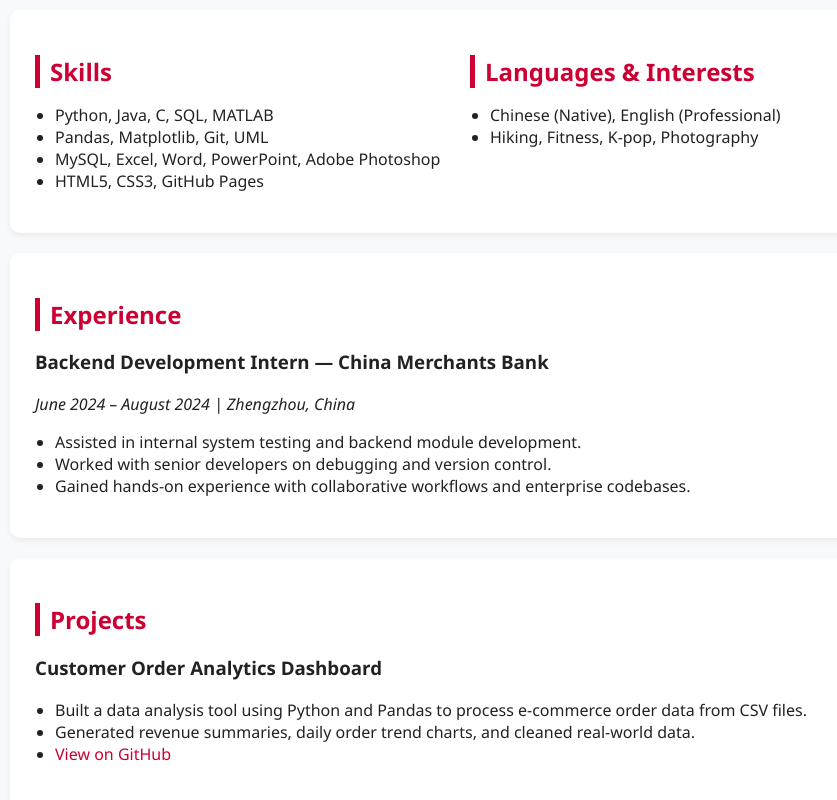
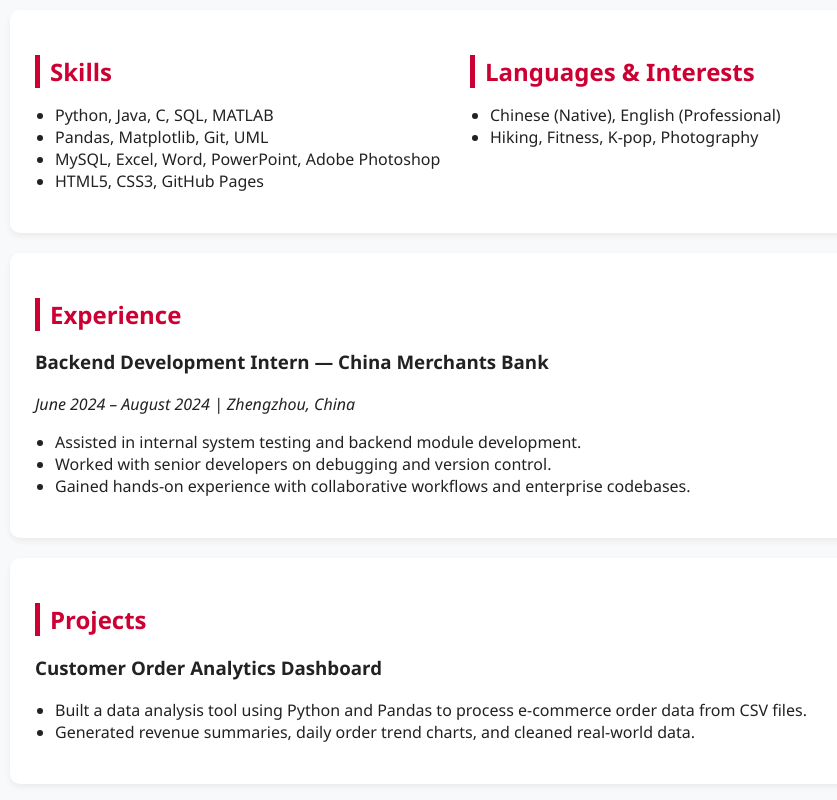
Before and after one commit to yinuo8169/resume-web, a plain HTML site: page index.html in a window 1280 px wide. Shown: the part 578-1378 px from the top of the page, without its empty margins (180-1017 px from the left). Drawn offline with Linux system fonts and the light colour scheme.

Commit message:
Update index.html

```diff
--- a/index.html
+++ b/index.html
@@ -151,7 +151,6 @@
   <ul>
     <li>Built a data analysis tool using Python and Pandas to process e-commerce order data from CSV files.</li>
     <li>Generated revenue summaries, daily order trend charts, and cleaned real-world data.</li>
-    <li><a href="https://github.com/yinuo8169/customer-order-analysis" target="_blank">View on GitHub</a></li>
   </ul>
 </div>
 
```
